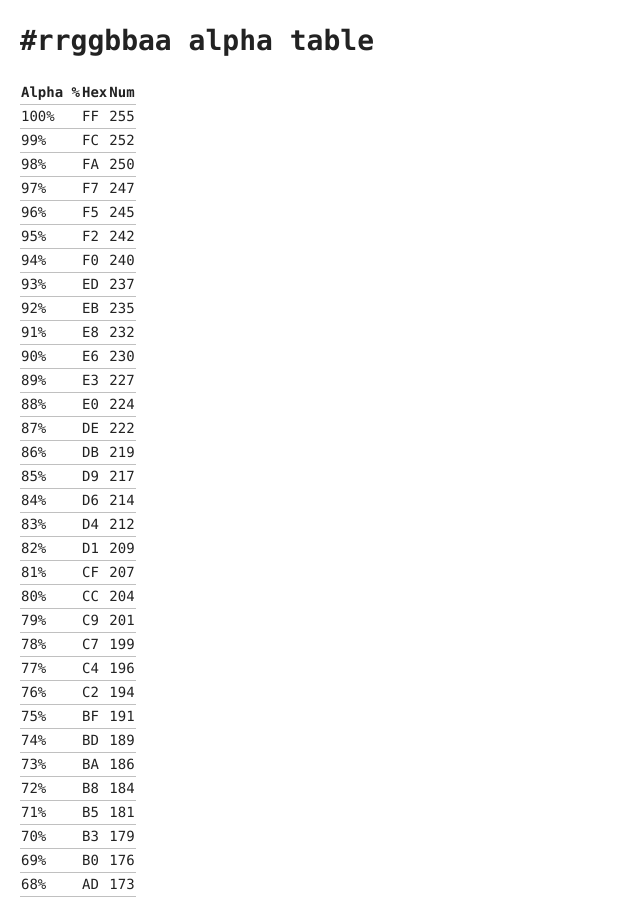
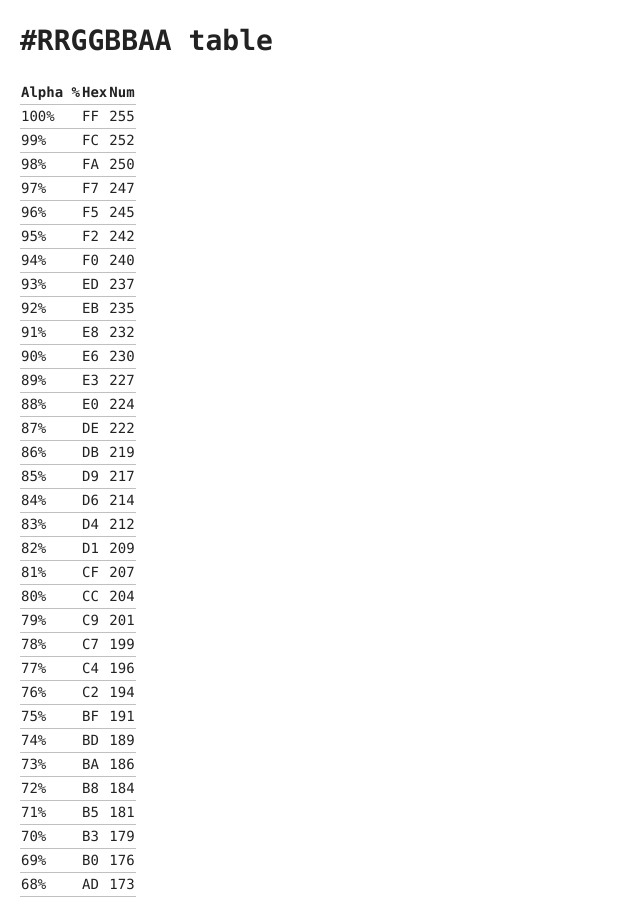
Before and after one commit to borderleft/borderleft.github.io, a Jekyll site: the page toolbox/rrggbbaa/index.html, which Jekyll copies as it is, in a window 1280 px wide and 900 px high. Shown: the whole window, without its empty margins (0-640 px from the left). Built offline with Jekyll 4.4.1, drawn with Linux system fonts in a browser that asks for light colours.

Commit message:
Minor case

```diff
--- a/toolbox/index.html
+++ b/toolbox/index.html
@@ -11,5 +11,5 @@
     <li><a href="/toolbox/farfaraway/">Far far away...</a></li>
     <li><a href="/toolbox/loremipsum/">Lorem ipsum</a></li>
     <li><a href="/toolbox/rem/">PX to REM calculator</a></li>
-    <li><a href="/toolbox/rrggbbaa/">#rrggbbaa alpha table</a></li>
+    <li><a href="/toolbox/rrggbbaa/">#RRGGBBAA table</a></li>
 </ul>
--- a/toolbox/rrggbbaa/index.html
+++ b/toolbox/rrggbbaa/index.html
@@ -4,7 +4,7 @@
     <meta charset="utf-8">
     <meta http-equiv="x-ua-compatible" content="ie=edge">
     <meta name="viewport" content="width=device-width, initial-scale=1">
-    <title>#rrggbbaa alpha table</title>
+    <title>#RRGGBBAA table</title>
     <style>
         body {
             font-family: SFMono-Regular, Menlo, Monaco, Consolas, "Liberation Mono", "Courier New", monospace;
@@ -23,7 +23,7 @@
 </head>
 <body>
 
-    <h1>#rrggbbaa alpha table</h1>
+    <h1>#RRGGBBAA table</h1>
     <table id="chart">
         <thead>
             <tr>
```
